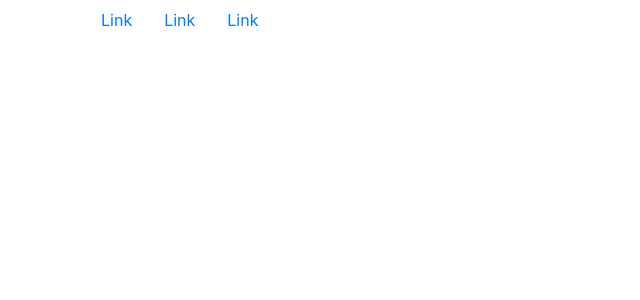
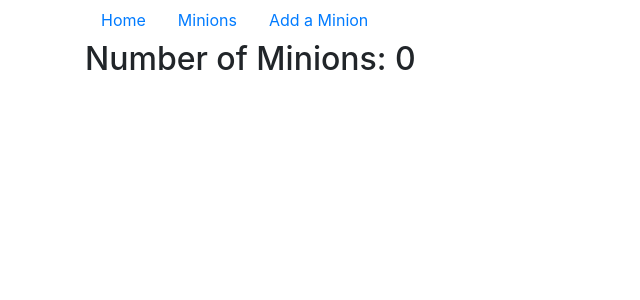
Before and after one commit to BBarden93/Minions, a React (Create React App) app in the folder client/: page /minions in a window 1280 px wide. Shown: the top 300 px of the page, without its empty margins (0-640 px from the left). Built offline with nearby package versions, Linux system fonts and the light colour scheme.

Commit message:
add minions component

```diff
--- a/client/src/App.js
+++ b/client/src/App.js
@@ -3,6 +3,7 @@ import {Route} from 'react-router-dom'
 import {Container} from 'reactstrap'
 import Navigation from './Navigation'
 import Home from './views/Home.js'
+import Minions from './views/Minions.js'
 
 class App extends Component {
   render() {
@@ -10,6 +11,7 @@ class App extends Component {
       <Container className="App">
           <Navigation />
           <Route exact path="/" component={Home} />
+          <Route exact path="/minions" component={Minions} />
       </Container>
     );
   }
--- a/client/src/Navigation.js
+++ b/client/src/Navigation.js
@@ -6,9 +6,9 @@ const Navigation = (props) => {
     return (
         <Nav>
              <Nav>
-                <NavLink tag={RouterNavLink} to="#">Link</NavLink>
-                <NavLink tag={RouterNavLink} to="#">Link</NavLink>
-                <NavLink tag={RouterNavLink} to="#">Link</NavLink>
+                <NavLink tag={RouterNavLink} to="/">Home</NavLink>
+                <NavLink tag={RouterNavLink} to="/minions">Minions</NavLink>
+                <NavLink tag={RouterNavLink} to="/minions/new">Add a Minion</NavLink>
              </Nav>
         </Nav>
     )
--- /dev/null
+++ b/client/src/views/Minions.js
@@ -0,0 +1,13 @@
+import React from 'react'
+
+class Minions extends React.Component {
+    render(){
+        return(
+            <div className="Minions">
+                <h2>Number of Minions: 0</h2>
+            </div>
+        )
+    }
+}
+
+export default Minions
```
